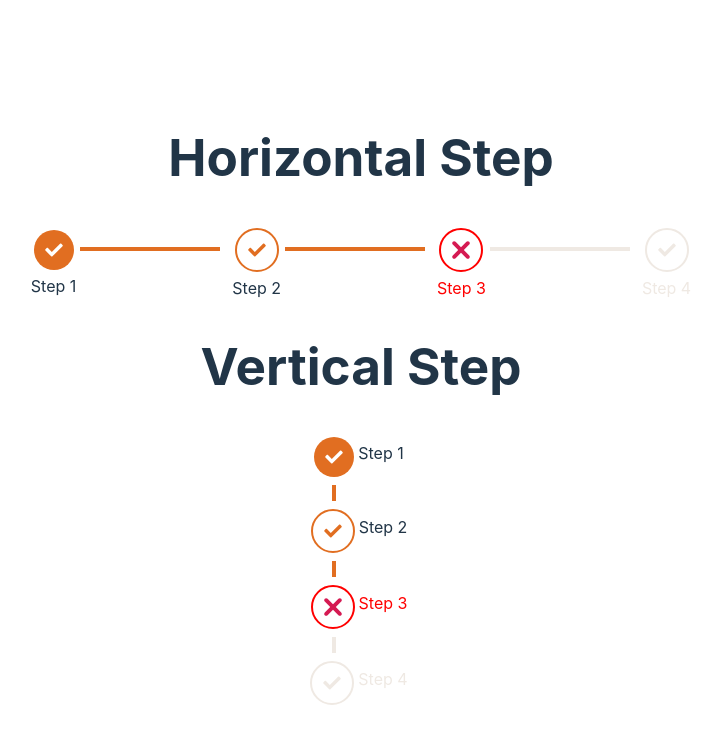
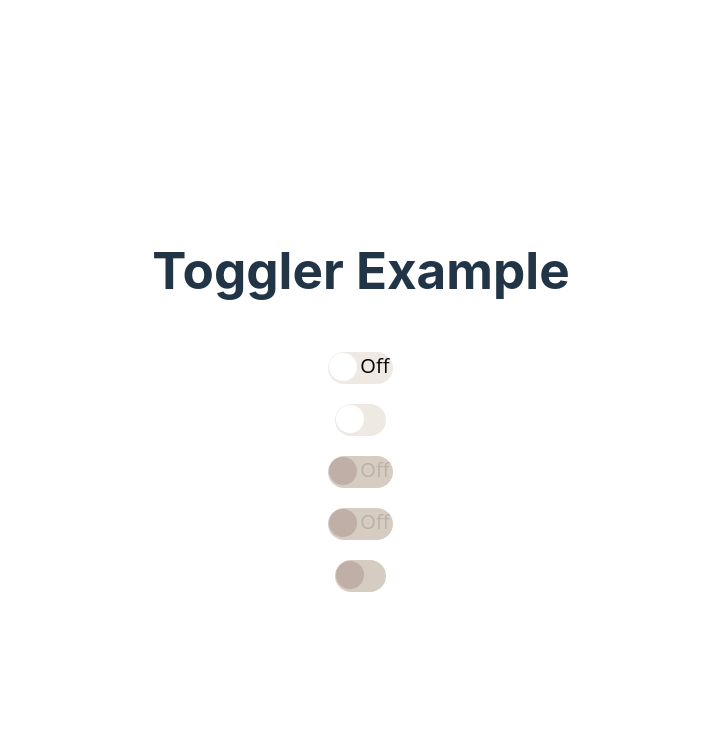
Before and after one commit to repositoryGamesUNAL/repositorioJuegos, a React (Vite) app in the folder games-repository-frontend/: page / in a window 1280 px wide. Shown: the top 744 px of the page, without its empty margins (279-999 px from the left). Built offline with nearby package versions, Linux system fonts and the light colour scheme.

Commit message:
refactor: organizar código

```diff
--- a/games-repository-frontend/src/App.tsx
+++ b/games-repository-frontend/src/App.tsx
@@ -12,7 +12,7 @@ function App() {
   return (
     <>
 
-<Step/>
+<Toggle/>
 
 
 
--- a/games-repository-frontend/src/Components/atoms/input/input.scss
+++ b/games-repository-frontend/src/Components/atoms/input/input.scss
@@ -103,7 +103,7 @@ $big-size-x: 300px;
     padding: 12px;
     line-height: 1.5;
 
-    &--fixed {
+    &--scroll {
       width: $big-size-x;
       height: $big-size-y;
       overflow-y: scroll; // Habilitar desplazamiento horizontal
--- a/games-repository-frontend/src/Components/atoms/input/input.tsx
+++ b/games-repository-frontend/src/Components/atoms/input/input.tsx
@@ -18,10 +18,11 @@ const Input: React.FC<InputProps> = ({
 
   const inputClassName = `
     input
-    ${size === "small" ? "input--small" : size === "fixed" ? "input-textarea--fixed" : "input--medium"}
+     input--${size}
     ${error ? "input--error" : ""}
     ${disabled ? "input--disabled" : ""}
     ${active ? "input--active" : ""}
+    ${type === "scroll" ? "input-textarea--scroll":""}
   `;
 
   return (
@@ -41,7 +42,7 @@ const Input: React.FC<InputProps> = ({
       )}
 
       {/* Textarea */}
-      {type === "textarea" && (
+      {type === "textarea"|| type==="scroll" && (
         <textarea
           className={inputClassName}
           ref={textareaRef} // Asignar la referencia del textarea
--- a/games-repository-frontend/src/Components/atoms/input/input.type.ts
+++ b/games-repository-frontend/src/Components/atoms/input/input.type.ts
@@ -1,11 +1,11 @@
 export interface InputProps {
-    size?: "normal" | "small"|"fixed";
+    size?: "normal" | "small";
     label?: string;
     error?: string;
     value?: string;
     placeholder?: string;
     disabled?: boolean;
-    type?: "text" | "number"|"textarea" ;
+    type?: "text" | "number"|"textarea"|"scroll" ;
     active?: boolean;
     maxLength?: number;
     onChange?: (e: React.ChangeEvent<HTMLInputElement | HTMLTextAreaElement>) => void;
--- a/games-repository-frontend/src/Components/molecules/steps/steps.module.scss
+++ b/games-repository-frontend/src/Components/molecules/steps/steps.module.scss
@@ -63,7 +63,7 @@ display: flex;
     border-color: $orange;
   }
   &--error{
-    border: 2px solid red;
+    border: 2px solid #D51A52;
     background-color: white;
 
   }
@@ -78,7 +78,7 @@ display: flex;
   margin: 4px;
 
   &--error{
-    color: red;
+    color: #D51A52;
 
   }
   &--waiting{
--- a/games-repository-frontend/src/Components/pruebas/pruebas.tsx
+++ b/games-repository-frontend/src/Components/pruebas/pruebas.tsx
@@ -66,7 +66,7 @@ const pruebaInput: React.FC = () => {
       <Input size="normal" active placeholder="Active" />
       </div>
       <div>
-      <Input size="small" disabled placeholder="text area" type="textarea" />
+      <Input size="normal" disabled placeholder="text" type="scroll" />
       </div>
 
     </div>
```
Also changed, not shown: games-repository-frontend/src/assets/Step Icon (2).svg (added).
